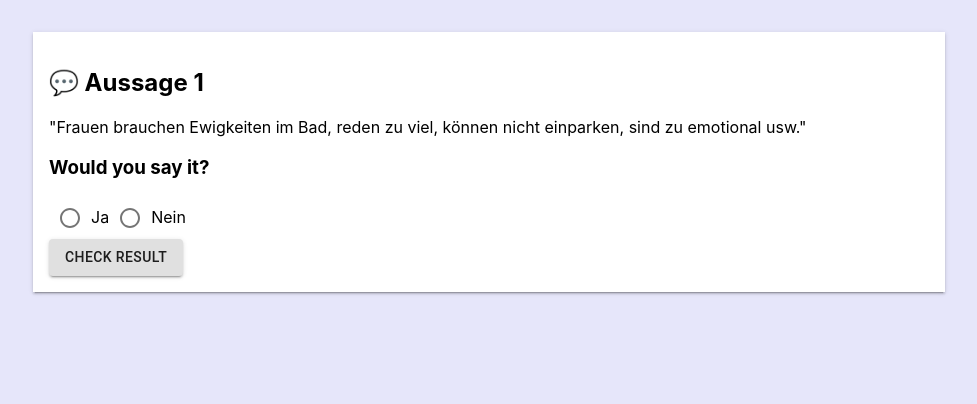
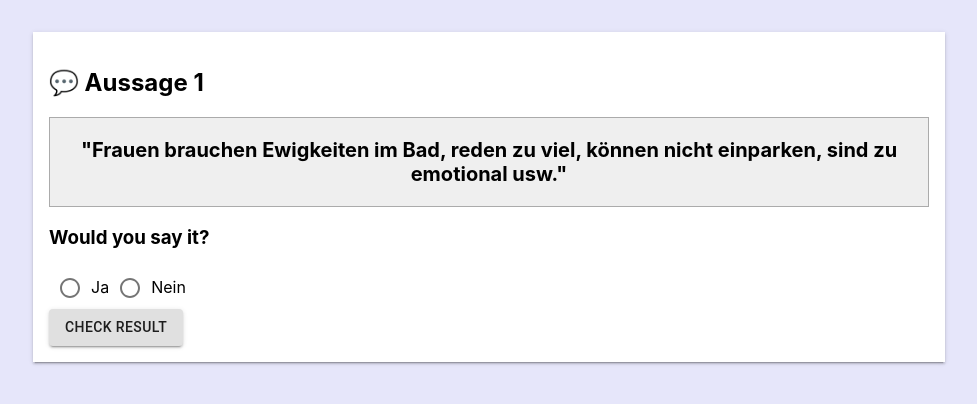
Before and after one commit to NovatecConsulting/hack21-language-is-a-powerful-tool, a React (Create React App) app: page /quiz in a window 1280 px wide. Shown: the top 404 px of the page, without its empty margins (151-1128 px from the left). Built offline with nearby package versions, Linux system fonts and the light colour scheme.

Commit message:
add css for custom classes

```diff
--- a/src/index.css
+++ b/src/index.css
@@ -21,15 +21,32 @@ html {
   background-color:lavender;
 }
 
-div.MuiContainer-root .MuiBox-root {
+div.mainBox {
   background-color: white;
 }
 
-div.MuiBox-root h1 {
+div.aussage p {
+  font-size: 20px;
+  font-weight: bold;
   text-align: center;
+  border: 1px solid #ababab;
+  background-color: #efefef;
+  padding: 20px 10px;
+  margin: 10px 0px;
 }
 
 span#slack {
   font-weight: bold;
   color: #525252;
 }
+
+div.reward {
+  border: 1px solid #ababab;
+  background-color: #FFFFE0;
+}
+
+div.disclaimer {
+  border: 1px solid #ababab;
+  background-color: #efefef;
+  padding: 3px 20px;
+}
```
